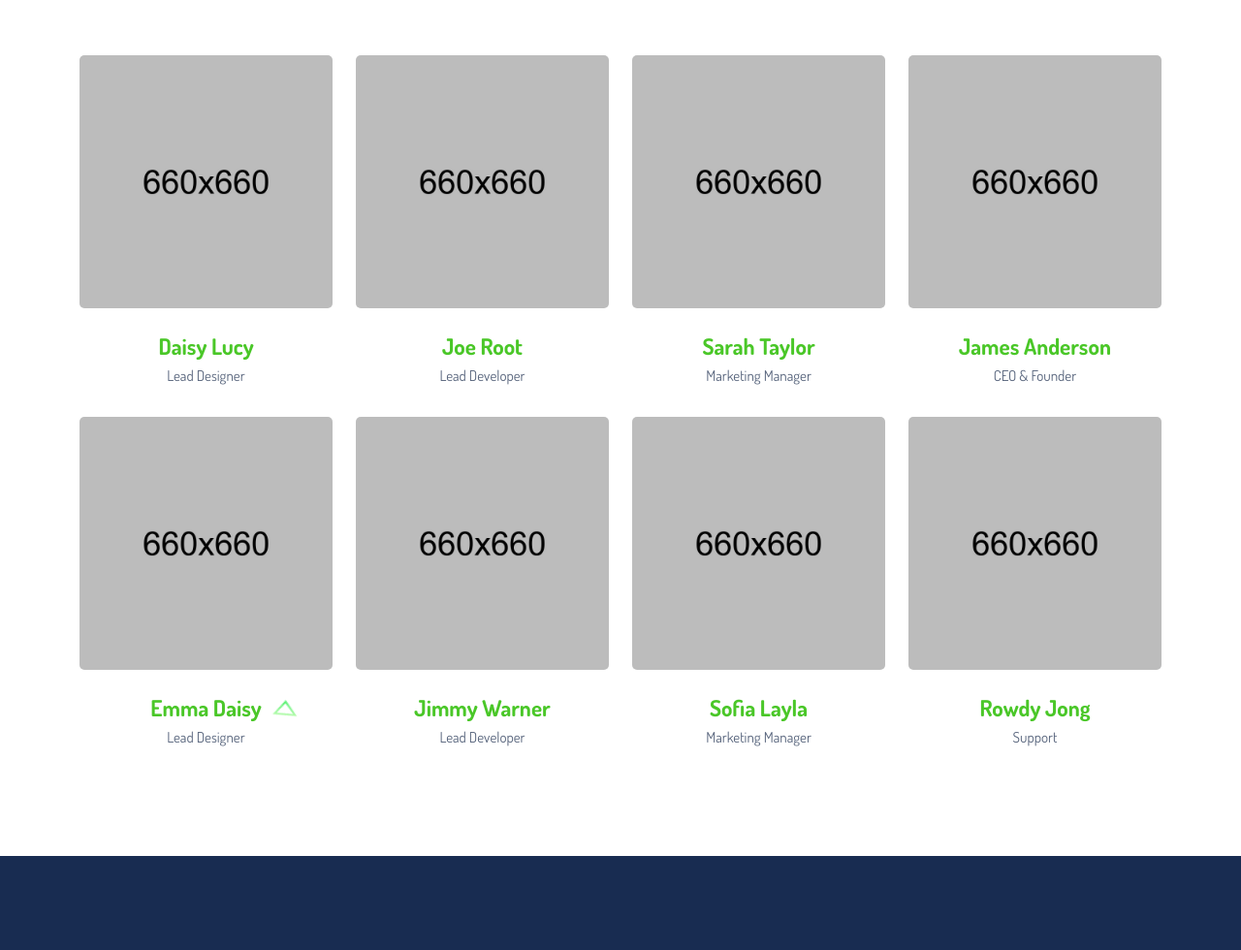
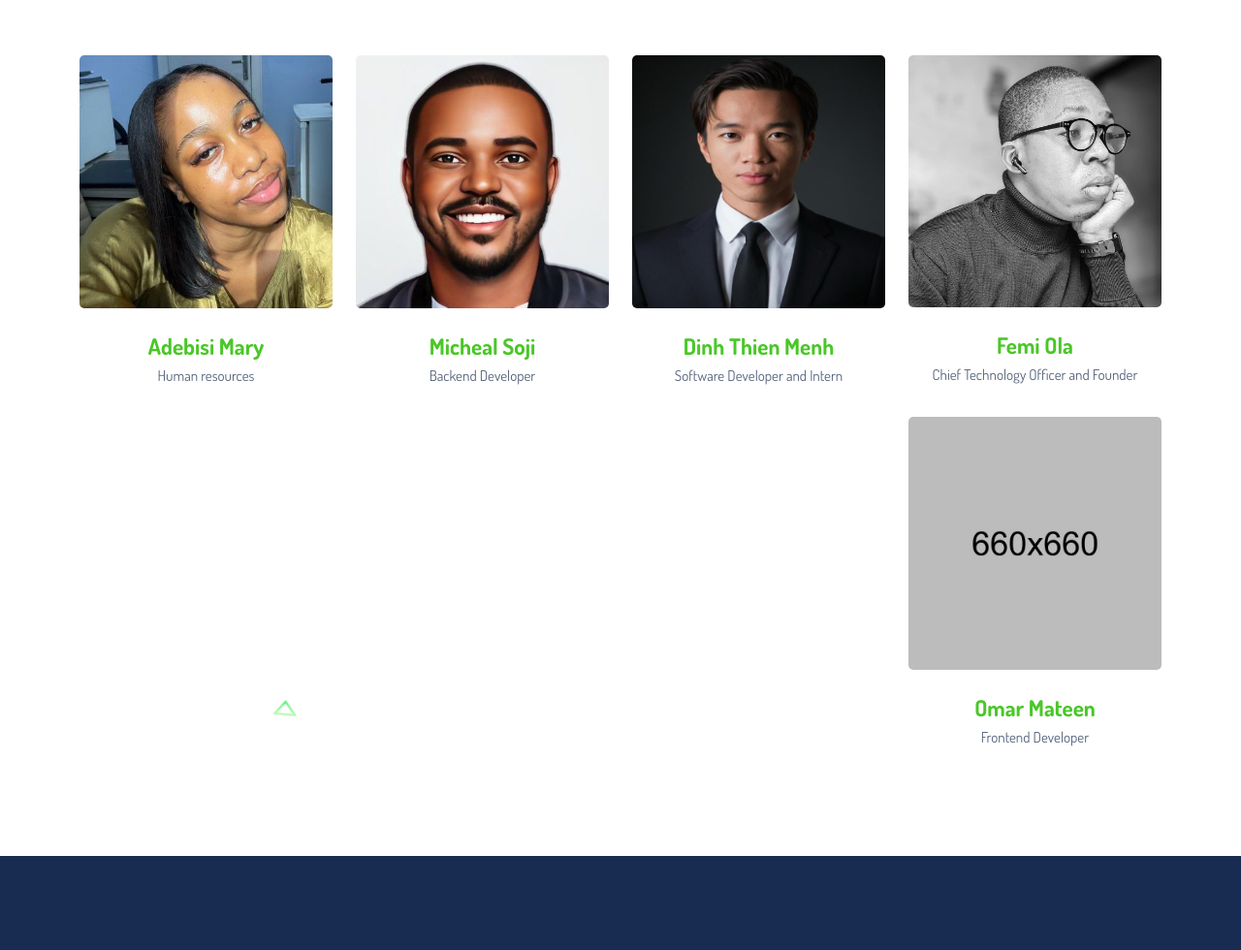
Before and after one commit to Menh1505/i-net-africa, a plain HTML site: page team.html in a window 1280 px wide. Shown: the part 788-1768 px from the top of the page at 97% size. Drawn offline with nearby package versions, Linux system fonts and the light colour scheme.

Commit message:
change team's infor

```diff
--- a/team.html
+++ b/team.html
@@ -255,7 +255,7 @@
                     <div class="col-lg-3 col-md-6 col-sm-6">
                         <div class="single-team-box">
                             <div class="team-image">
-                                <img src="assets/img/team/1.jpg" alt="image">
+                                <img src="assets/img/team/FemiOla.jpg" alt="image">
 
                                 <ul class="social">
                                     <li><a href="#" target="_blank"><i class="flaticon-facebook-letter-logo"></i></a></li>
@@ -266,8 +266,8 @@
                             </div>
 
                             <div class="team-content">
-                                <h3>James Anderson</h3>
-                                <span>CEO & Founder</span>
+                                <h3>Femi Ola</h3>
+                                <span>Chief Technology Officer and Founder</span>
                             </div>
                         </div>
                     </div>
@@ -275,7 +275,7 @@
                     <div class="col-lg-3 col-md-6 col-sm-6">
                         <div class="single-team-box">
                             <div class="team-image">
-                                <img src="assets/img/team/2.jpg" alt="image">
+                                <img src="assets/img/team/thien.png" alt="image">
 
                                 <ul class="social">
                                     <li><a href="#" target="_blank"><i class="flaticon-facebook-letter-logo"></i></a></li>
@@ -286,8 +286,8 @@
                             </div>
 
                             <div class="team-content">
-                                <h3>Sarah Taylor</h3>
-                                <span>Marketing Manager</span>
+                                <h3>Dinh Thien Menh</h3>
+                                <span>Software Developer and Intern</span>
                             </div>
                         </div>
                     </div>
@@ -295,7 +295,7 @@
                     <div class="col-lg-3 col-md-6 col-sm-6">
                         <div class="single-team-box">
                             <div class="team-image">
-                                <img src="assets/img/team/3.jpg" alt="image">
+                                <img src="assets/img/team/MichealSoji.jpg" alt="image">
 
                                 <ul class="social">
                                     <li><a href="#" target="_blank"><i class="flaticon-facebook-letter-logo"></i></a></li>
@@ -306,8 +306,8 @@
                             </div>
 
                             <div class="team-content">
-                                <h3>Joe Root</h3>
-                                <span>Lead Developer</span>
+                                <h3>Micheal Soji</h3>
+                                <span>Backend Developer</span>
                             </div>
                         </div>
                     </div>
@@ -315,7 +315,7 @@
                     <div class="col-lg-3 col-md-6 col-sm-6">
                         <div class="single-team-box">
                             <div class="team-image">
-                                <img src="assets/img/team/4.jpg" alt="image">
+                                <img src="assets/img/team/AdebisiMary.jpg" alt="image">
 
                                 <ul class="social">
                                     <li><a href="#" target="_blank"><i class="flaticon-facebook-letter-logo"></i></a></li>
@@ -326,8 +326,8 @@
                             </div>
 
                             <div class="team-content">
-                                <h3>Daisy Lucy</h3>
-                                <span>Lead Designer</span>
+                                <h3>Adebisi Mary</h3>
+                                <span>Human resources</span>
                             </div>
                         </div>
                     </div>
@@ -346,71 +346,12 @@
                             </div>
 
                             <div class="team-content">
-                                <h3>Rowdy Jong</h3>
-                                <span>Support</span>
+                                <h3>Omar Mateen</h3>
+                                <span>Frontend Developer</span>
                             </div>
                         </div>
                     </div>
 
-                    <div class="col-lg-3 col-md-6 col-sm-6">
-                        <div class="single-team-box">
-                            <div class="team-image">
-                                <img src="assets/img/team/6.jpg" alt="image">
-
-                                <ul class="social">
-                                    <li><a href="#" target="_blank"><i class="flaticon-facebook-letter-logo"></i></a></li>
-                                    <li><a href="#" target="_blank"><i class="flaticon-twitter-black-shape"></i></a></li>
-                                    <li><a href="#" target="_blank"><i class="flaticon-instagram-logo"></i></a></li>
-                                    <li><a href="#" target="_blank"><i class="flaticon-linkedin-letters"></i></a></li>
-                                </ul>
-                            </div>
-
-                            <div class="team-content">
-                                <h3>Sofia Layla</h3>
-                                <span>Marketing Manager</span>
-                            </div>
-                        </div>
-                    </div>
-
-                    <div class="col-lg-3 col-md-6 col-sm-6">
-                        <div class="single-team-box">
-                            <div class="team-image">
-                                <img src="assets/img/team/7.jpg" alt="image">
-
-                                <ul class="social">
-                                    <li><a href="#" target="_blank"><i class="flaticon-facebook-letter-logo"></i></a></li>
-                                    <li><a href="#" target="_blank"><i class="flaticon-twitter-black-shape"></i></a></li>
-                                    <li><a href="#" target="_blank"><i class="flaticon-instagram-logo"></i></a></li>
-                                    <li><a href="#" target="_blank"><i class="flaticon-linkedin-letters"></i></a></li>
-                                </ul>
-                            </div>
-
-                            <div class="team-content">
-                                <h3>Jimmy Warner</h3>
-                                <span>Lead Developer</span>
-                            </div>
-                        </div>
-                    </div>
-
-                    <div class="col-lg-3 col-md-6 col-sm-6">
-                        <div class="single-team-box">
-                            <div class="team-image">
-                                <img src="assets/img/team/8.jpg" alt="image">
-
-                                <ul class="social">
-                                    <li><a href="#" target="_blank"><i class="flaticon-facebook-letter-logo"></i></a></li>
-                                    <li><a href="#" target="_blank"><i class="flaticon-twitter-black-shape"></i></a></li>
-                                    <li><a href="#" target="_blank"><i class="flaticon-instagram-logo"></i></a></li>
-                                    <li><a href="#" target="_blank"><i class="flaticon-linkedin-letters"></i></a></li>
-                                </ul>
-                            </div>
-
-                            <div class="team-content">
-                                <h3>Emma Daisy</h3>
-                                <span>Lead Designer</span>
-                            </div>
-                        </div>
-                    </div>
                 </div>
             </div>
 
```
Also changed, not shown: about.html (+83 -63 lines), index-2.html (+13 -13 lines), index-3.html (+7 -7 lines), index-4.html (+7 -7 lines), index.html (+13 -13 lines), single-blog.html (+3 -3 lines), single-projects.html (+1 -1 lines), assets/img/section-title/4.png, assets/img/team/AdebisiMary.jpg (added), assets/img/team/FemiOla.jpg (added), assets/img/team/MichealSoji.jpg (added), assets/img/team/thien.png (added).
